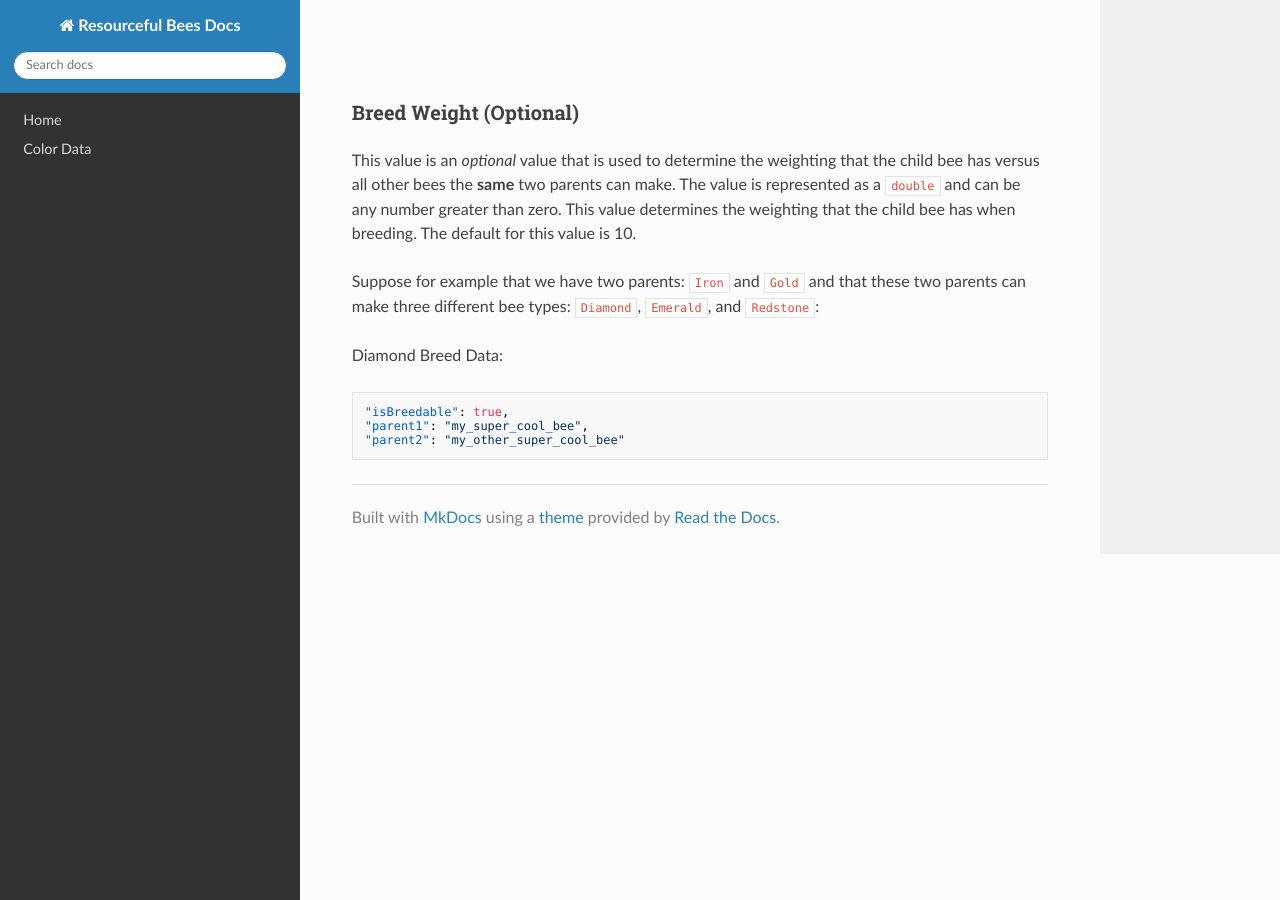
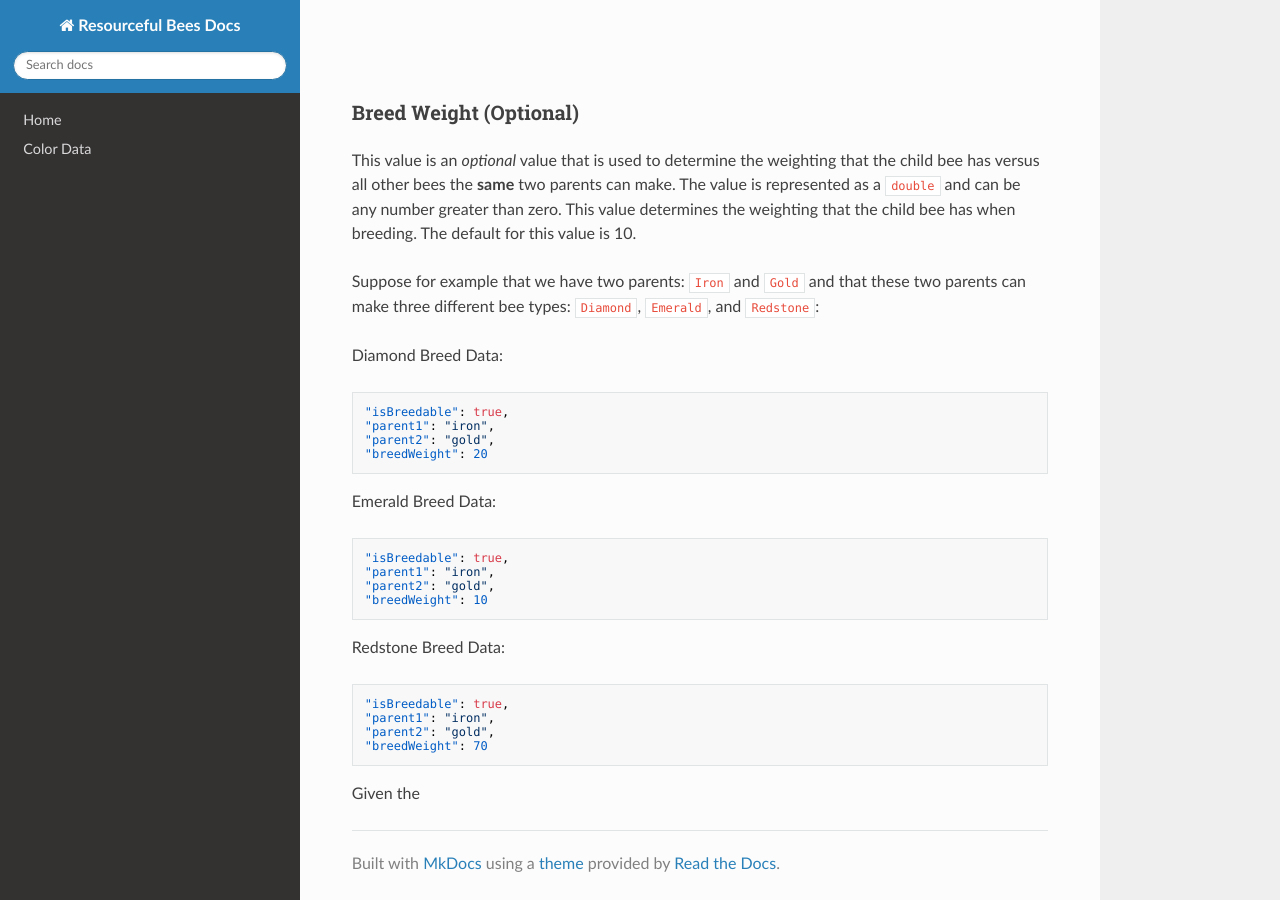
Before and after one commit to Team-Resourceful/ResourcefulBeesDocs, an MkDocs documentation site: the page built from docs/bee_data/breed_data.md, in a window 1280 px wide and 900 px high, scrolled down 1219 px. Built offline with MkDocs 1.6.1, drawn with Linux system fonts in a browser that asks for light colours; nearby versions of some CDN libraries.

Commit message:
docs/bee_data/breed_data.md updated from https://stackedit.io/

````diff
--- a/docs/bee_data/breed_data.md
+++ b/docs/bee_data/breed_data.md
@@ -57,11 +57,28 @@ Suppose for example that we have two parents: `Iron` and `Gold` and that these t
 Diamond Breed Data:
 ```json
 "isBreedable": true,
-"parent1": "my_super_cool_bee",
-"parent2": "my_other_super_cool_bee"
+"parent1": "iron",
+"parent2": "gold",
+"breedWeight": 20
 ```
+Emerald Breed Data:
+```json
+"isBreedable": true,
+"parent1": "iron",
+"parent2": "gold",
+"breedWeight": 10
+```
+Redstone Breed Data:
+```json
+"isBreedable": true,
+"parent1": "iron",
+"parent2": "gold",
+"breedWeight": 70
+```
+
+Given the
 <!--stackedit_data:
-eyJoaXN0b3J5IjpbLTc2MjU3NjU0MSwtMTk5Mjk0NTQxOCwtMT
-ExMzk3ODgxMCwxMDc4MDUwNTIsLTc1MzkxNzMwMSw4MTAwMTc3
-MTldfQ==
+eyJoaXN0b3J5IjpbNjMwNjIxMDk0LC0xOTkyOTQ1NDE4LC0xMT
+EzOTc4ODEwLDEwNzgwNTA1MiwtNzUzOTE3MzAxLDgxMDAxNzcx
+OV19
 -->
````
